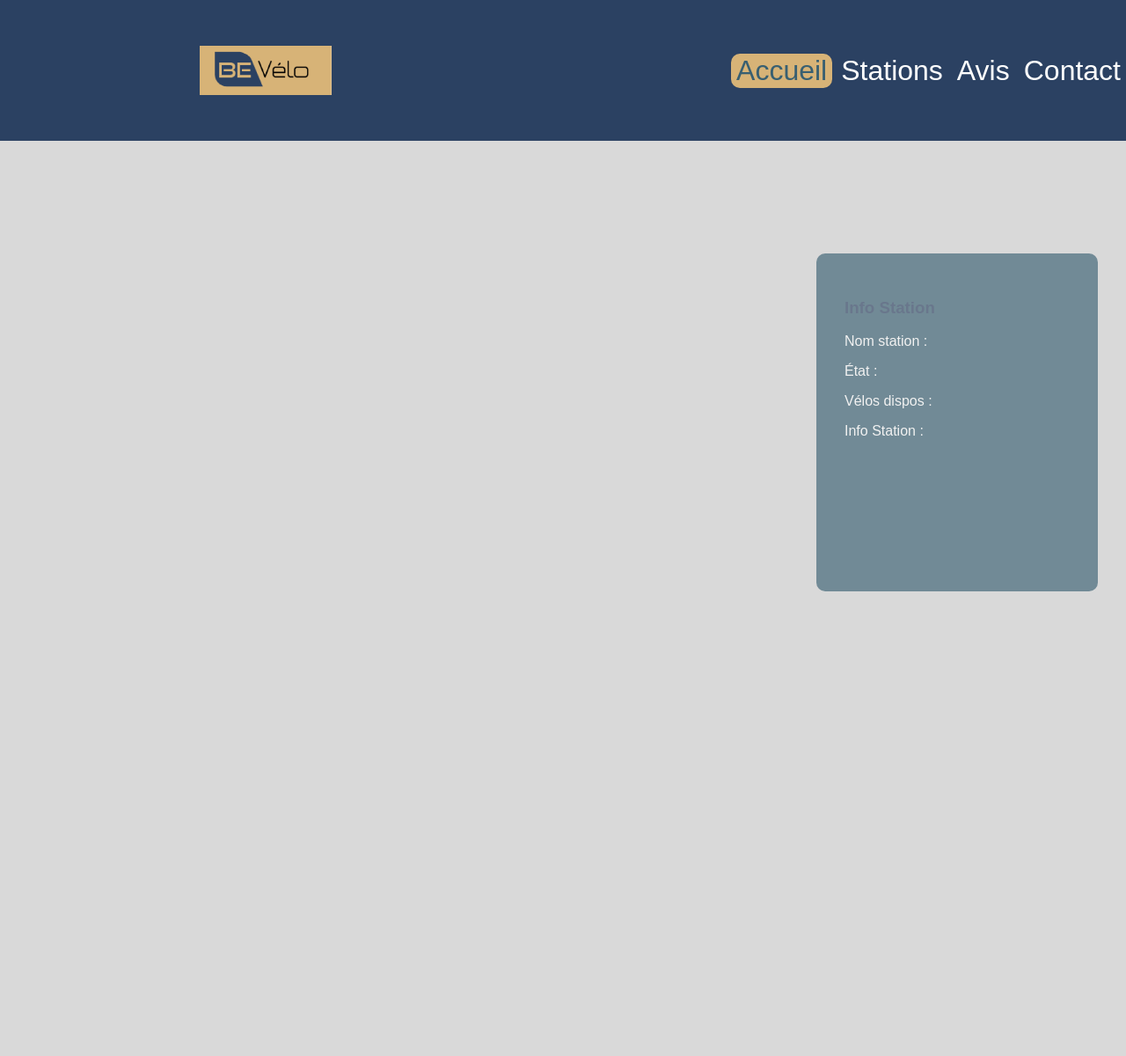
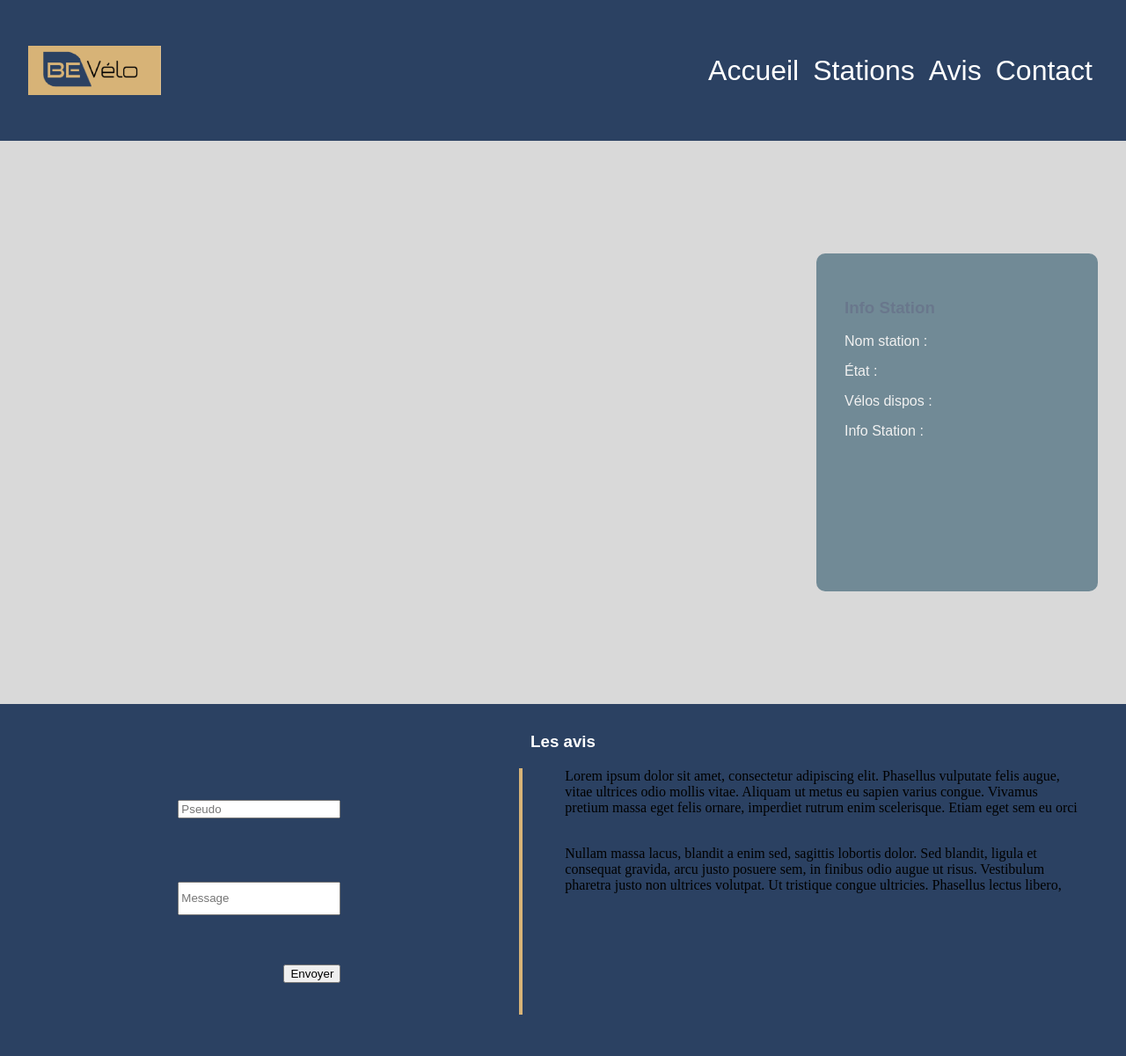
Before and after one commit to vinpap/brief_reprise_projet_web, a PHP site: page /main.php in a window 1280 px wide. Shown: the whole page at 88% size. Before the commit the page ends 672 px from the top, so only its background shows below. Run offline with PHP 8.4, Linux system fonts and the light colour scheme.

Commit message:
section avis en plus
pas totalement fini, mais c'est quand même là, nous embrouillez pas

```diff
--- /dev/null
+++ b/asset/css/avis.css
@@ -0,0 +1,59 @@
+.container_avis {
+    background-color: #2B4162;
+
+    height: 50vh;
+}
+
+.container_flex {
+    display: flex;
+    height: 70%;
+    justify-content: space-between;
+}
+
+.container_avis h3{
+    padding-top: 2rem;
+    margin-top: 0;
+    color: white;
+    text-align: center;
+    font-family: Comfortaa-VariableFont_wght, sans-serif;
+}
+
+.vertical_bar {
+    height: 100%;
+    width: 5px;
+    background-color: #D7B377;
+}
+
+.formulaire {
+    width: 50vw;
+    margin: auto;
+    display: grid;
+    justify-content: center;
+    height: 100%;
+    align-content: space-around;
+}
+
+.container_texte {
+    width: 50%;
+    margin: 3rem;
+    margin-top: 0;
+    overflow-y: scroll;
+    height: 100%;
+}
+
+.container_texte div {
+    height: 3.5rem;
+    overflow: hidden;
+    margin-bottom: 2rem;
+    text-overflow: '...';
+}
+
+.formulaire .button {
+    width: 100%;
+    display: grid;
+    justify-content: end;
+}
+
+#message {
+    height: 150%;
+}
--- a/asset/css/header.css
+++ b/asset/css/header.css
@@ -8,7 +8,7 @@
 
 .nav {
     margin: auto;
-    margin-right: 0;
+    margin-right: 2rem;
 }
 
 .en_cours button {
@@ -19,10 +19,11 @@
 .logo {
     height: 7vh;
     margin: auto;
+    margin-left: 2rem;
 
 }
 
-button{
+.nav button{
     background-color: rgba(137, 43, 226, 0);
     color: white;
     font-size: 2rem;
--- /dev/null
+++ b/front/avis.php
@@ -0,0 +1,30 @@
+
+    <link rel="stylesheet" href="/asset/css/avis.css">
+<div class = "container_avis">
+    <h3>Les avis</h3>
+    <div class = "container_flex">
+    <form class = "formulaire" method="post">
+        <div>
+            <input type="text" id="pseudo" name="pseudo" placeholder="Pseudo">
+        </div>
+        <div>
+            <input type="text" id="message" name="message" placeholder="Message ">
+        </div>
+        <div class="button">
+            <button type="submit">Envoyer</button>
+        </div>
+    </form>
+
+    <div class = "vertical_bar">
+    </div>
+
+    <div class = "container_texte">
+        <div class = "test1">
+        Lorem ipsum dolor sit amet, consectetur adipiscing elit. Phasellus vulputate felis augue, vitae ultrices odio mollis vitae. Aliquam ut metus eu sapien varius congue. Vivamus pretium massa eget felis ornare, imperdiet rutrum enim scelerisque. Etiam eget sem eu orci rutrum venenatis. Quisque elementum, metus vel tincidunt tempor, velit enim ultrices dolor, eu varius ante ligula non metus. Proin tempor nisi id sem condimentum laoreet eu gravida sem.
+        </div>
+        <div class = "test2">
+        Nullam massa lacus, blandit a enim sed, sagittis lobortis dolor. Sed blandit, ligula et consequat gravida, arcu justo posuere sem, in finibus odio augue ut risus. Vestibulum pharetra justo non ultrices volutpat. Ut tristique congue ultricies. Phasellus lectus libero, fringilla vitae condimentum nec, feugiat hendrerit metus.
+        </div>
+    </div>
+    </div>
+</div>
--- a/main.php
+++ b/main.php
@@ -12,8 +12,9 @@
 </head>
 <body>
     <header>
-    <?php include 'front\header.php';?>
+    <?php include 'front/header.php';?>
     </header>
-    <?php include 'front\station.php';?>
+    <?php include 'front/station.php';?>
+    <?php include 'front/avis.php';?>
 </body>
 </html>
```
